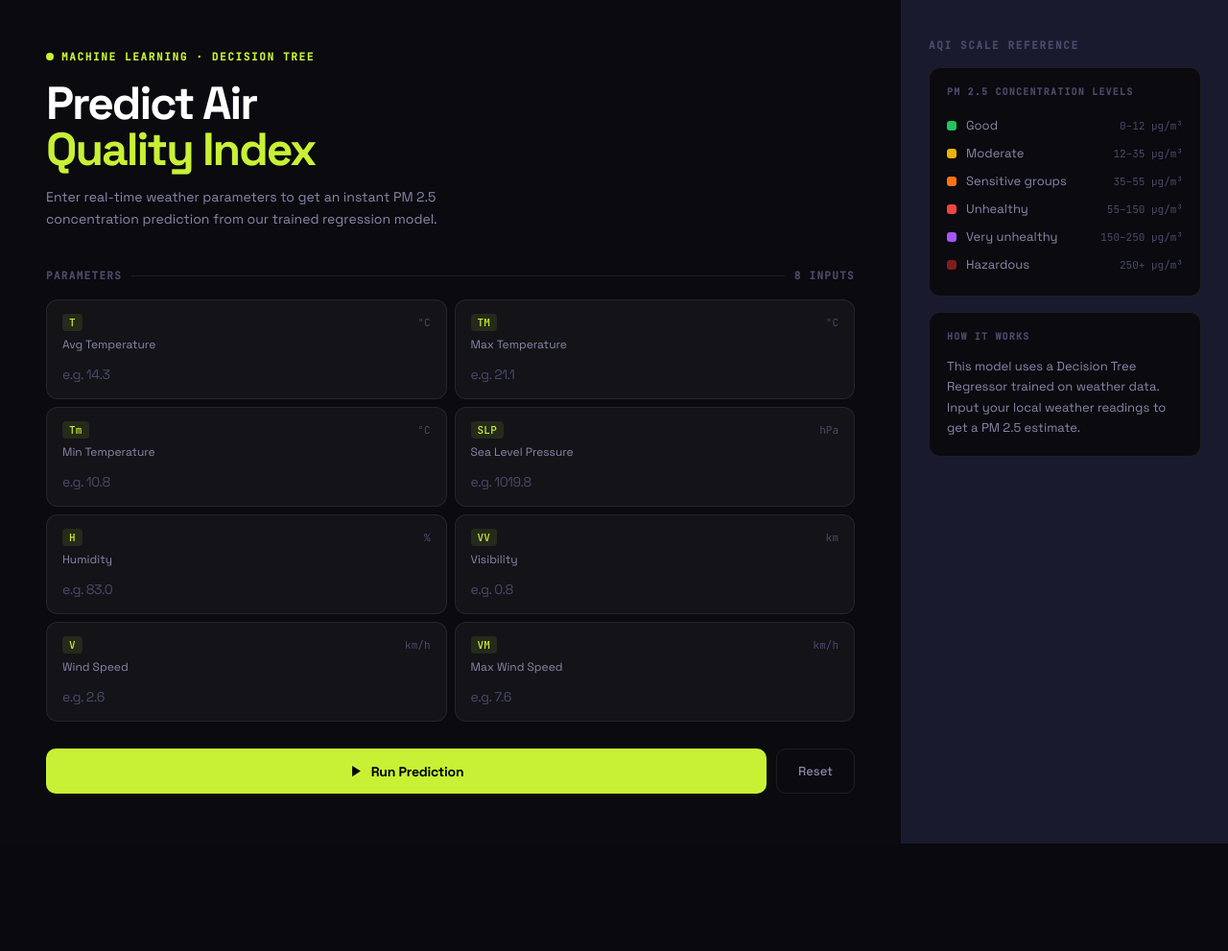
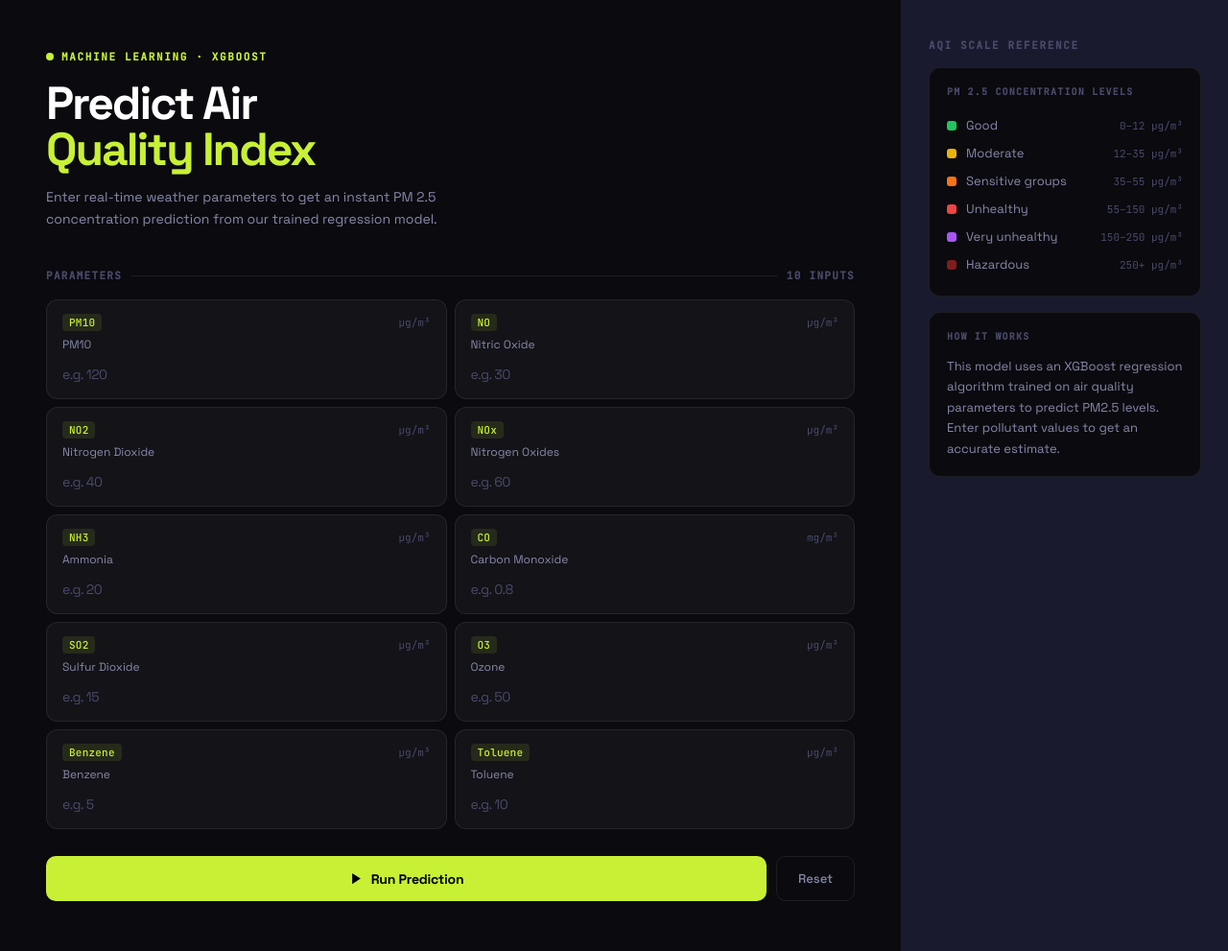
Before and after one commit to HackStreetBoy11/AqiPrediction, a Flask app: page / in a window 1280 px wide. Shown: the part 67-1058 px from the top of the page at 96% size. Before the commit the page ends 946 px from the top, so only its background shows below. Run offline with Flask 3, Linux system fonts and the light colour scheme; parts of the project's set-up code (start-up, migrations or seed data) failed here and were passed over.

Commit message:
change from descision tree to xgboost for better perfomance

```diff
--- a/app.py
+++ b/app.py
@@ -1,32 +1,46 @@
-from flask import Flask
-from flask import request,render_template,url_for
+from flask import Flask, request, render_template
 import pickle
+import numpy as np
 
-app=Flask(__name__)
+app = Flask(__name__)
 
-model = pickle.load(open('tree_gridcv.pkl', 'rb'))
+# Load model
+model = pickle.load(open('./Model/api_predictor.pkl', 'rb'))
 
 @app.route('/')
 def home():
-	return render_template('home.html')
+    return render_template('home.html')
 
-@app.route('/predict',methods=['POST'])
+@app.route('/predict', methods=['POST'])
 def predict():
-	AQI_predict = None
-	if request.method == 'POST':
-		# field1 = request.form['field1']
-		AQI_predict = model.predict([[
-    float(request.form["T"]),
-    float(request.form["TM"]),
-    float(request.form["Tm"]),
-    float(request.form["SLP"]),
-    float(request.form["H"]),
-    float(request.form["VV"]),
-    float(request.form["V"]),
-    float(request.form["VM"])
-]])
+    prediction = None
 
-	return render_template('result.html', prediction=AQI_predict)
+    if request.method == 'POST':
+        try:
+            # Get input values from form
+            features = [
+                float(request.form["PM10"]),
+                float(request.form["NO"]),
+                float(request.form["NO2"]),
+                float(request.form["NOx"]),
+                float(request.form["NH3"]),
+                float(request.form["CO"]),
+                float(request.form["SO2"]),
+                float(request.form["O3"]),
+                float(request.form["Benzene"]),
+                float(request.form["Toluene"])
+            ]
 
-if __name__=='__main__':
-	app.run()
+            # Convert to numpy array
+            final_features = np.array([features])
+
+            # Prediction
+            prediction = model.predict(final_features)[0]
+
+        except Exception as e:
+            prediction = f"Error: {str(e)}"
+
+    return render_template('result.html', prediction=prediction)
+
+if __name__ == '__main__':
+    app.run(debug=True)
--- a/requirements.txt
+++ b/requirements.txt
@@ -12,3 +12,6 @@ scipy==1.13.1
 threadpoolctl==3.5.0
 Werkzeug==3.1.3
 blinker==1.9.0
+pandas==2.0.3
+matplotlib==3.7.2
+seaborn==0.12.2
--- a/templates/home.html
+++ b/templates/home.html
@@ -4,63 +4,85 @@
   <div class="left">
     <div class="eyebrow">
       <div class="eyebrow-dot"></div>
-      <span class="eyebrow-txt">Machine Learning · Decision Tree</span>
+      <span class="eyebrow-txt">Machine Learning · XGBoost</span>
     </div>
     <h1>Predict Air<br><span class="accent">Quality Index</span></h1>
-    <p class="subtitle">Enter real-time weather parameters to get an instant PM 2.5 concentration prediction from our trained regression model.</p>
+    <p class="subtitle">Enter real-time weather parameters to get an instant PM 2.5 concentration prediction from our
+      trained regression model.</p>
 
     <div class="sec-label">
       <span>Parameters</span>
       <div class="sec-line"></div>
-      <span>8 inputs</span>
+      <span>10 inputs</span>
     </div>
 
     <form action="{{ url_for('predict') }}" method="POST">
       <div class="grid">
         <div class="field">
-          <div class="field-top"><span class="field-key">T</span><span class="field-unit">°C</span></div>
-          <div class="field-label">Avg Temperature</div>
-          <input type="number" name="T" step="0.01" placeholder="e.g. 14.3" required>
+          <div class="field-top"><span class="field-key">PM10</span><span class="field-unit">µg/m³</span></div>
+          <div class="field-label">PM10</div>
+          <input type="number" name="PM10" step="0.01" placeholder="e.g. 120" required>
         </div>
+
         <div class="field">
-          <div class="field-top"><span class="field-key">TM</span><span class="field-unit">°C</span></div>
-          <div class="field-label">Max Temperature</div>
-          <input type="number" name="TM" step="0.01" placeholder="e.g. 21.1" required>
+          <div class="field-top"><span class="field-key">NO</span><span class="field-unit">µg/m³</span></div>
+          <div class="field-label">Nitric Oxide</div>
+          <input type="number" name="NO" step="0.01" placeholder="e.g. 30" required>
         </div>
+
         <div class="field">
-          <div class="field-top"><span class="field-key">Tm</span><span class="field-unit">°C</span></div>
-          <div class="field-label">Min Temperature</div>
-          <input type="number" name="Tm" step="0.01" placeholder="e.g. 10.8" required>
+          <div class="field-top"><span class="field-key">NO2</span><span class="field-unit">µg/m³</span></div>
+          <div class="field-label">Nitrogen Dioxide</div>
+          <input type="number" name="NO2" step="0.01" placeholder="e.g. 40" required>
         </div>
+
         <div class="field">
-          <div class="field-top"><span class="field-key">SLP</span><span class="field-unit">hPa</span></div>
-          <div class="field-label">Sea Level Pressure</div>
-          <input type="number" name="SLP" step="0.01" placeholder="e.g. 1019.8" required>
+          <div class="field-top"><span class="field-key">NOx</span><span class="field-unit">µg/m³</span></div>
+          <div class="field-label">Nitrogen Oxides</div>
+          <input type="number" name="NOx" step="0.01" placeholder="e.g. 60" required>
         </div>
+
         <div class="field">
-          <div class="field-top"><span class="field-key">H</span><span class="field-unit">%</span></div>
-          <div class="field-label">Humidity</div>
-          <input type="number" name="H" step="0.01" placeholder="e.g. 83.0" required>
+          <div class="field-top"><span class="field-key">NH3</span><span class="field-unit">µg/m³</span></div>
+          <div class="field-label">Ammonia</div>
+          <input type="number" name="NH3" step="0.01" placeholder="e.g. 20" required>
         </div>
+
         <div class="field">
-          <div class="field-top"><span class="field-key">VV</span><span class="field-unit">km</span></div>
-          <div class="field-label">Visibility</div>
-          <input type="number" name="VV" step="0.01" placeholder="e.g. 0.8" required>
+          <div class="field-top"><span class="field-key">CO</span><span class="field-unit">mg/m³</span></div>
+          <div class="field-label">Carbon Monoxide</div>
+          <input type="number" name="CO" step="0.01" placeholder="e.g. 0.8" required>
         </div>
+
         <div class="field">
-          <div class="field-top"><span class="field-key">V</span><span class="field-unit">km/h</span></div>
-          <div class="field-label">Wind Speed</div>
-          <input type="number" name="V" step="0.01" placeholder="e.g. 2.6" required>
+          <div class="field-top"><span class="field-key">SO2</span><span class="field-unit">µg/m³</span></div>
+          <div class="field-label">Sulfur Dioxide</div>
+          <input type="number" name="SO2" step="0.01" placeholder="e.g. 15" required>
         </div>
+
         <div class="field">
-          <div class="field-top"><span class="field-key">VM</span><span class="field-unit">km/h</span></div>
-          <div class="field-label">Max Wind Speed</div>
-          <input type="number" name="VM" step="0.01" placeholder="e.g. 7.6" required>
+          <div class="field-top"><span class="field-key">O3</span><span class="field-unit">µg/m³</span></div>
+          <div class="field-label">Ozone</div>
+          <input type="number" name="O3" step="0.01" placeholder="e.g. 50" required>
+        </div>
+
+        <div class="field">
+          <div class="field-top"><span class="field-key">Benzene</span><span class="field-unit">µg/m³</span></div>
+          <div class="field-label">Benzene</div>
+          <input type="number" name="Benzene" step="0.01" placeholder="e.g. 5" required>
+        </div>
+
+        <div class="field">
+          <div class="field-top"><span class="field-key">Toluene</span><span class="field-unit">µg/m³</span></div>
+          <div class="field-label">Toluene</div>
+          <input type="number" name="Toluene" step="0.01" placeholder="e.g. 10" required>
         </div>
       </div>
       <div class="actions">
         <button type="submit" class="btn-main">
-          <svg width="15" height="15" viewBox="0 0 24 24" fill="currentColor"><polygon points="5 3 19 12 5 21 5 3"/></svg>
+          <svg width="15" height="15" viewBox="0 0 24 24" fill="currentColor">
+            <polygon points="5 3 19 12 5 21 5 3" />
+          </svg>
           Run Prediction
         </button>
         <button type="reset" class="btn-sec">Reset</button>
@@ -72,16 +94,37 @@
     <div class="right-title">AQI Scale Reference</div>
     <div class="scale-card">
       <div class="scale-heading">PM 2.5 CONCENTRATION LEVELS</div>
-      <div class="scale-item"><div class="scale-color" style="background:#22c55e"></div><span class="scale-name">Good</span><span class="scale-range">0–12 µg/m³</span></div>
-      <div class="scale-item"><div class="scale-color" style="background:#eab308"></div><span class="scale-name">Moderate</span><span class="scale-range">12–35 µg/m³</span></div>
-      <div class="scale-item"><div class="scale-color" style="background:#f97316"></div><span class="scale-name">Sensitive groups</span><span class="scale-range">35–55 µg/m³</span></div>
-      <div class="scale-item"><div class="scale-color" style="background:#ef4444"></div><span class="scale-name">Unhealthy</span><span class="scale-range">55–150 µg/m³</span></div>
-      <div class="scale-item"><div class="scale-color" style="background:#a855f7"></div><span class="scale-name">Very unhealthy</span><span class="scale-range">150–250 µg/m³</span></div>
-      <div class="scale-item"><div class="scale-color" style="background:#7f1d1d"></div><span class="scale-name">Hazardous</span><span class="scale-range">250+ µg/m³</span></div>
+      <div class="scale-item">
+        <div class="scale-color" style="background:#22c55e"></div><span class="scale-name">Good</span><span
+          class="scale-range">0–12 µg/m³</span>
+      </div>
+      <div class="scale-item">
+        <div class="scale-color" style="background:#eab308"></div><span class="scale-name">Moderate</span><span
+          class="scale-range">12–35 µg/m³</span>
+      </div>
+      <div class="scale-item">
+        <div class="scale-color" style="background:#f97316"></div><span class="scale-name">Sensitive groups</span><span
+          class="scale-range">35–55 µg/m³</span>
+      </div>
+      <div class="scale-item">
+        <div class="scale-color" style="background:#ef4444"></div><span class="scale-name">Unhealthy</span><span
+          class="scale-range">55–150 µg/m³</span>
+      </div>
+      <div class="scale-item">
+        <div class="scale-color" style="background:#a855f7"></div><span class="scale-name">Very unhealthy</span><span
+          class="scale-range">150–250 µg/m³</span>
+      </div>
+      <div class="scale-item">
+        <div class="scale-color" style="background:#7f1d1d"></div><span class="scale-name">Hazardous</span><span
+          class="scale-range">250+ µg/m³</span>
+      </div>
     </div>
     <div class="info-card">
       <div class="scale-heading">HOW IT WORKS</div>
-      <p class="info-text">This model uses a Decision Tree Regressor trained on  weather data. Input your local weather readings to get a PM 2.5 estimate.</p>
+      <p class="info-text">
+This model uses an XGBoost regression algorithm trained on air quality parameters to predict PM2.5 levels.
+Enter pollutant values to get an accurate estimate.
+</p>
     </div>
   </div>
 </div>
```
Also changed, not shown: templates/result.html (+3 -4 lines), 5 other files.
